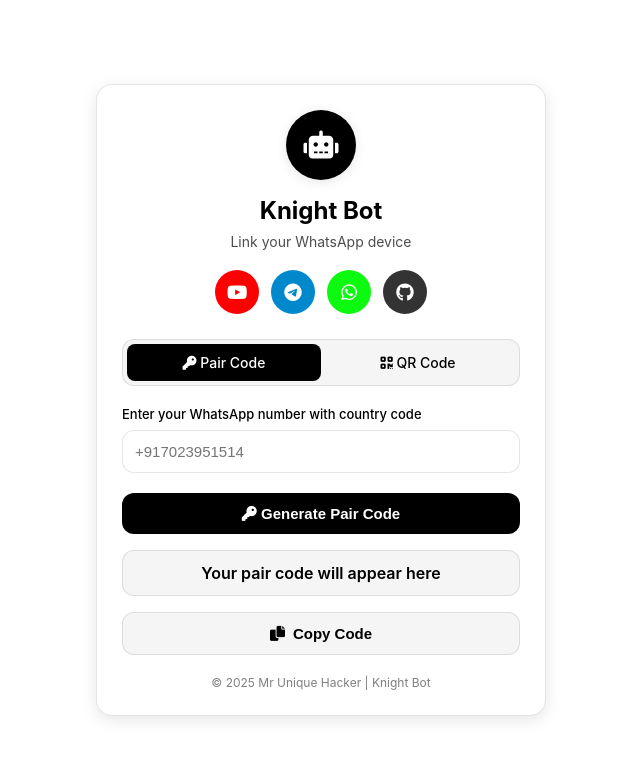
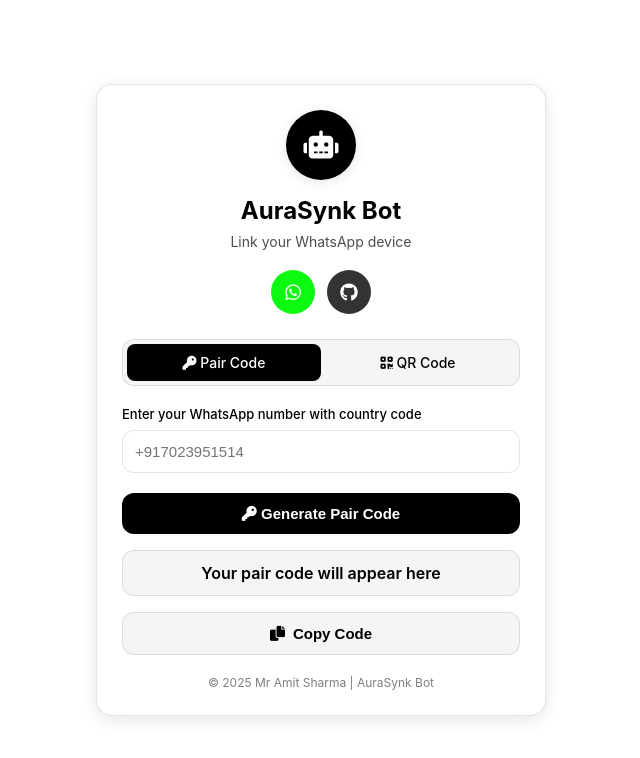
Before and after one commit to amitshofficial/AuraPairCodeGenerator, a website: page index.html in a window 1280 px wide. Shown: the whole page, without its empty margins (319-959 px from the left). Drawn offline with nearby package versions, Linux system fonts and the light colour scheme.

Commit message:
Rename Knight Bot to AuraSynk Bot in index.html

```diff
--- a/index.html
+++ b/index.html
@@ -3,7 +3,7 @@
 <head>
   <meta charset="UTF-8" />
   <meta name="viewport" content="width=device-width, initial-scale=1.0"/>
-  <title>Knight Bot - WhatsApp Linker</title>
+  <title>AuraSynk Bot - WhatsApp Linker</title>
   <link rel="stylesheet" href="https://cdnjs.cloudflare.com/ajax/libs/font-awesome/6.0.0/css/all.min.css"/>
   <style>
     :root {
@@ -324,12 +324,12 @@
   <div class="container">
     <div class="header">
       <div class="logo"><i class="fas fa-robot"></i></div>
-      <h1 class="title">Knight Bot</h1>
+      <h1 class="title">AuraSynk Bot</h1>
       <p class="subtitle">Link your WhatsApp device</p>
       <div class="social-icons">
-        <a href="https://www.youtube.com/@mr_unique_hacker?sub_confirmation=1" target="_blank" class="youtube"><i class="fab fa-youtube"></i></a>
-        <a href="https://t.me/+hxojkc7kaVViYzdl" target="_blank" class="telegram"><i class="fab fa-telegram-plane"></i></a>
-        <a href="https://whatsapp.com/channel/0029Va90zAnIHphOuO8Msp3A" target="_blank" class="whatsapp"><i class="fab fa-whatsapp"></i></a>
+<!--        / <a href="https://www.youtube.com/@mr_unique_hacker?sub_confirmation=1" target="_blank" class="youtube"><i class="fab fa-youtube"></i></a>
+        <a href="https://t.me/+hxojkc7kaVViYzdl" target="_blank" class="telegram"><i class="fab fa-telegram-plane"></i></a> -->
+        <a href="https://whatsapp.com/channel/0029Vb6Es8w8qIzr0ICmpI20" target="_blank" class="whatsapp"><i class="fab fa-whatsapp"></i></a>
         <a href="https://github.com/mruniquehacker/Knightbot-md" target="_blank" class="github"><i class="fab fa-github"></i></a>
       </div>
     </div>
@@ -373,7 +373,7 @@
     </button>
 
     <div class="footer">
-      <p>© 2025 Mr Unique Hacker | Knight Bot</p>
+      <p>© 2025 Mr Amit Sharma | AuraSynk Bot</p>
     </div>
   </div>
 
```
